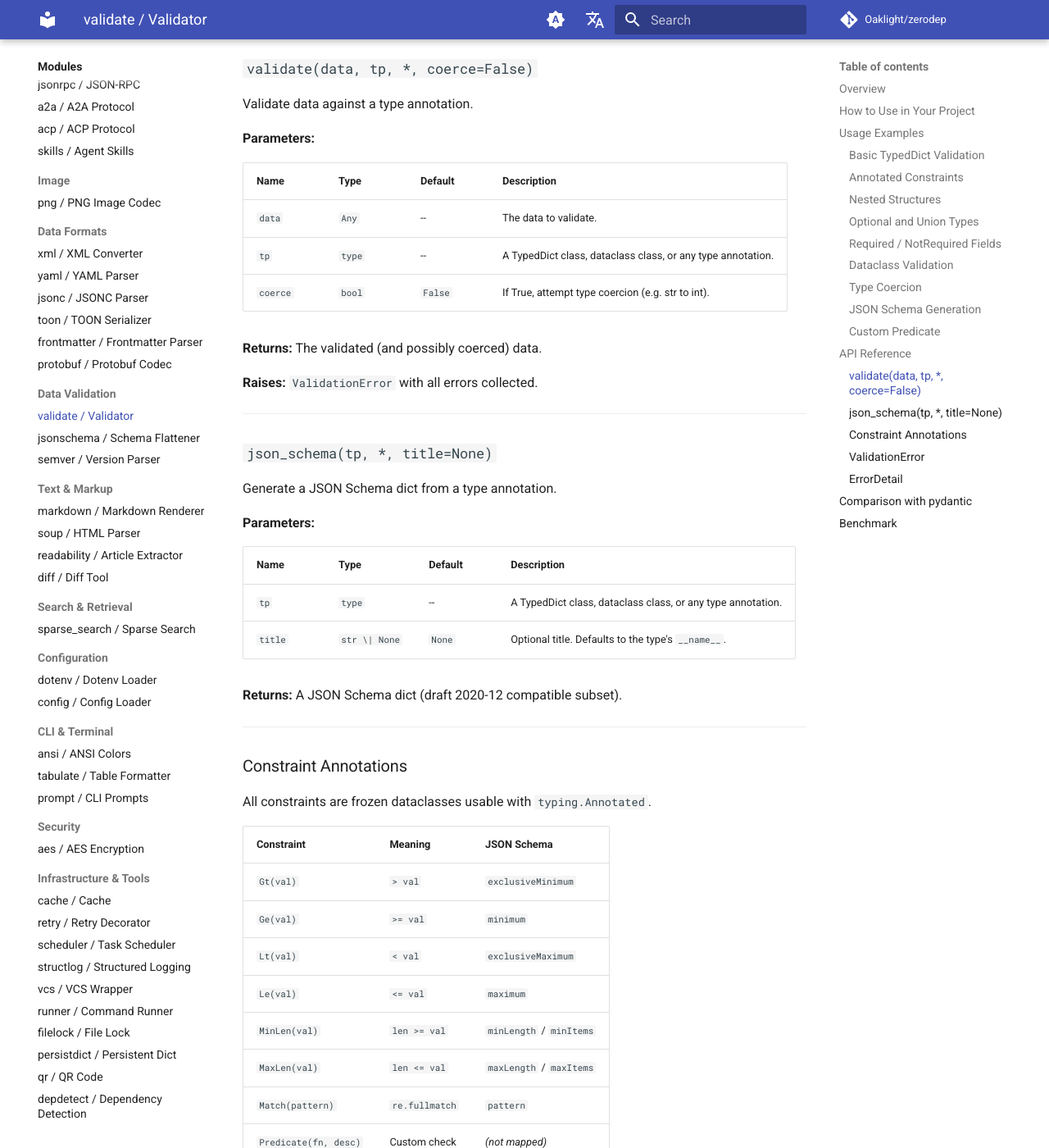
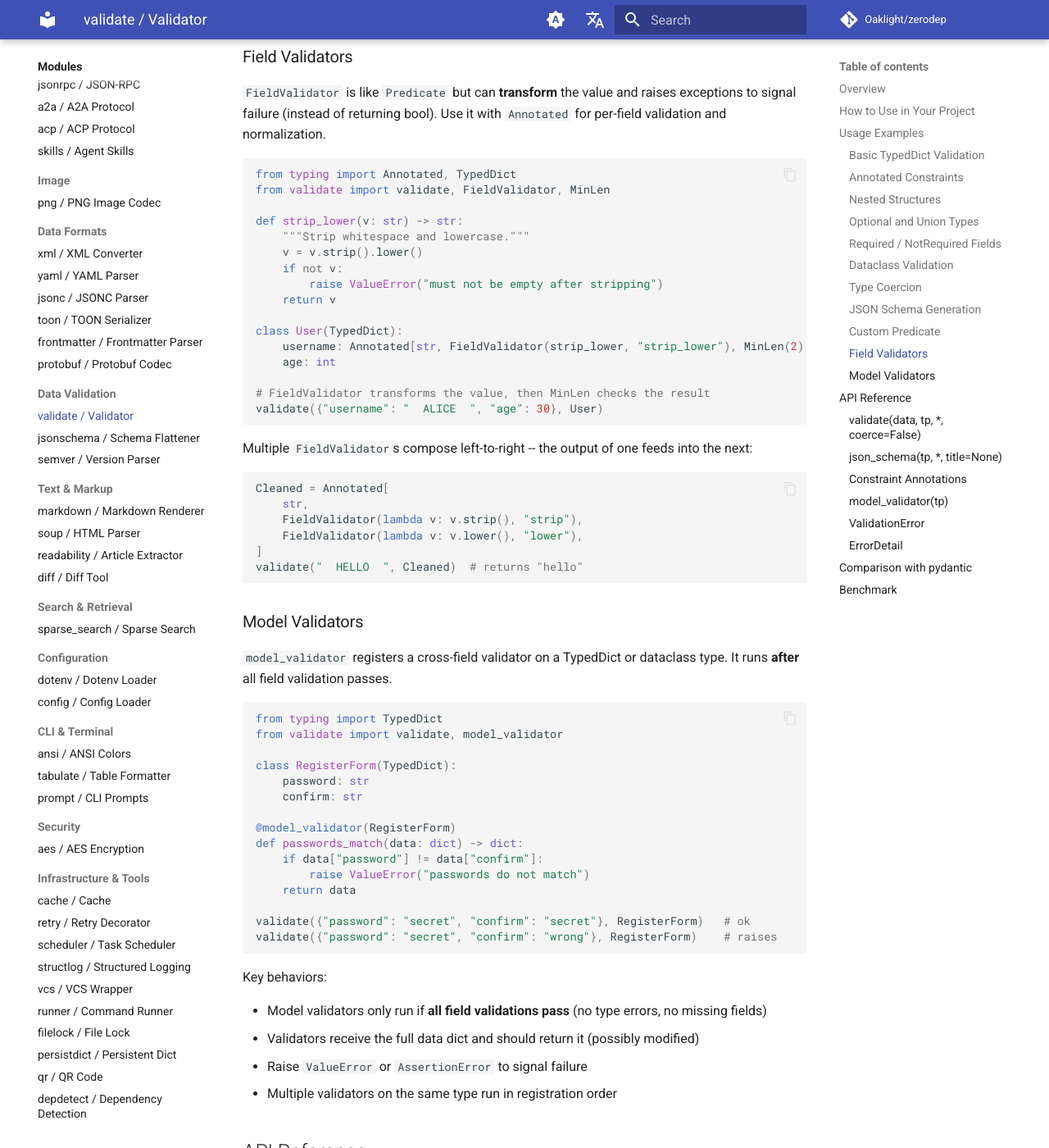
Before and after one commit to Oaklight/zerodep, an MkDocs documentation site: the page built from docs/modules/validate.md, in a window 1280 px wide and 1400 px high, scrolled down 4601 px. Shown: the whole window at 82% size. Built offline with MkDocs 1.6.1 and Material for MkDocs 9.7.7, drawn with Linux system fonts in a browser that asks for light colours; comment, search, counter and statistics services are not loaded; some of the changed text lies outside the part shown.

Commit message:
docs: add FieldValidator and model_validator to validate module guide and changelog

````diff
--- a/docs/modules/validate.md
+++ b/docs/modules/validate.md
@@ -10,7 +10,7 @@ The Validate module provides runtime validation of arbitrary data against stdlib
 |------|-------------|--------------|
 | `validate.py` | Pure Python implementation | None (stdlib only: `typing`, `dataclasses`, `re`) |
 
-The module supports TypedDict and dataclass validation, `Annotated` constraints (Gt, Ge, Lt, Le, MinLen, MaxLen, Match, Predicate), `Union`/`Optional`/`Literal` types, discriminated unions, nested structures, optional type coercion, structured error collection with dotted field paths, and JSON Schema generation.
+The module supports TypedDict and dataclass validation, `Annotated` constraints (Gt, Ge, Lt, Le, MinLen, MaxLen, Match, Predicate), `FieldValidator` for per-field transformation and validation, `model_validator` for cross-field checks, `Union`/`Optional`/`Literal` types, discriminated unions, nested structures, optional type coercion, structured error collection with dotted field paths, and JSON Schema generation.
 
 !!! note "v0.4.1 Performance & Correctness"
     Internal field-introspection helpers (`_typeddict_fields`, `_dataclass_fields`, `_find_discriminator`) are now cached with `functools.lru_cache`, avoiding redundant `get_type_hints()` calls and providing **8-10x speedup** for complex nested TypedDict structures. A new `_strip_required()` helper correctly unwraps `Required[T]`/`NotRequired[T]` wrappers so that discriminated union matching works reliably when union members use these annotations.
@@ -28,6 +28,7 @@ Then import directly:
 ```python
 from validate import validate, json_schema, ValidationError
 from validate import Gt, Ge, Lt, Le, MinLen, MaxLen, Match, Predicate
+from validate import FieldValidator, model_validator
 ```
 
 !!! note "typing_extensions"
@@ -203,6 +204,69 @@ validate(4, EvenInt)   # ok
 validate(3, EvenInt)   # raises: Constraint must be even failed
 ```
 
+### Field Validators
+
+`FieldValidator` is like `Predicate` but can **transform** the value and raises exceptions to signal failure (instead of returning bool). Use it with `Annotated` for per-field validation and normalization.
+
+```python
+from typing import Annotated, TypedDict
+from validate import validate, FieldValidator, MinLen
+
+def strip_lower(v: str) -> str:
+    """Strip whitespace and lowercase."""
+    v = v.strip().lower()
+    if not v:
+        raise ValueError("must not be empty after stripping")
+    return v
+
+class User(TypedDict):
+    username: Annotated[str, FieldValidator(strip_lower, "strip_lower"), MinLen(2)]
+    age: int
+
+# FieldValidator transforms the value, then MinLen checks the result
+validate({"username": "  ALICE  ", "age": 30}, User)
+```
+
+Multiple `FieldValidator`s compose left-to-right -- the output of one feeds into the next:
+
+```python
+Cleaned = Annotated[
+    str,
+    FieldValidator(lambda v: v.strip(), "strip"),
+    FieldValidator(lambda v: v.lower(), "lower"),
+]
+validate("  HELLO  ", Cleaned)  # returns "hello"
+```
+
+### Model Validators
+
+`model_validator` registers a cross-field validator on a TypedDict or dataclass type. It runs **after** all field validation passes.
+
+```python
+from typing import TypedDict
+from validate import validate, model_validator
+
+class RegisterForm(TypedDict):
+    password: str
+    confirm: str
+
+@model_validator(RegisterForm)
+def passwords_match(data: dict) -> dict:
+    if data["password"] != data["confirm"]:
+        raise ValueError("passwords do not match")
+    return data
+
+validate({"password": "secret", "confirm": "secret"}, RegisterForm)   # ok
+validate({"password": "secret", "confirm": "wrong"}, RegisterForm)    # raises
+```
+
+Key behaviors:
+
+- Model validators only run if **all field validations pass** (no type errors, no missing fields)
+- Validators receive the full data dict and should return it (possibly modified)
+- Raise `ValueError` or `AssertionError` to signal failure
+- Multiple validators on the same type run in registration order
+
 ## API Reference
 
 ### `validate(data, tp, *, coerce=False)`
@@ -252,6 +316,23 @@ All constraints are frozen dataclasses usable with `typing.Annotated`.
 | `MaxLen(val)` | `len <= val` | `maxLength` / `maxItems` |
 | `Match(pattern)` | `re.fullmatch` | `pattern` |
 | `Predicate(fn, desc)` | Custom check | *(not mapped)* |
+| `FieldValidator(fn, desc)` | Custom transform + validate | *(not mapped)* |
+
+---
+
+### `model_validator(tp)`
+
+Decorator to register a cross-field validator on a TypedDict or dataclass type.
+
+**Parameters:**
+
+| Name | Type | Description |
+|------|------|-------------|
+| `tp` | `type` | The TypedDict or dataclass type to attach the validator to. |
+
+**Returns:** A decorator that registers the function and returns it unchanged.
+
+The registered function receives the full data dict after all field validation passes. It should return the dict (possibly modified) or raise `ValueError` / `AssertionError`.
 
 ---
 
@@ -287,13 +368,13 @@ Dataclass describing a single validation error.
 | Discriminated unions | Auto-detected via Literal fields | Explicit `Discriminator` |
 | Coercion | `coerce=True` flag | Default behavior (strict mode opt-in) |
 | Serialization | No | Yes |
-| Custom validators | `Predicate` only | `@field_validator`, `@model_validator` |
+| Custom validators | `FieldValidator`, `model_validator`, `Predicate` | `@field_validator`, `@model_validator` |
 | Performance | Pure Python (~3.3 us simple with caching; beats pydantic on bulk data) | Rust core (~0.6 us simple) |
 | Implementation | Single file (~500 lines) | Package (Rust extension) |
 
 **When to use zerodep:** You want zero dependencies, already use TypedDict/dataclass, and need validation + JSON Schema without adopting a new type system.
 
-**When to use pydantic:** You need maximum performance, serialization, custom validators, or pydantic's ecosystem (FastAPI, SQLModel, etc.).
+**When to use pydantic:** You need maximum performance, serialization, or pydantic's ecosystem (FastAPI, SQLModel, etc.).
 
 ## Benchmark
 
````
Also changed, not shown: docs/changelog.md (+1 -0 lines).
